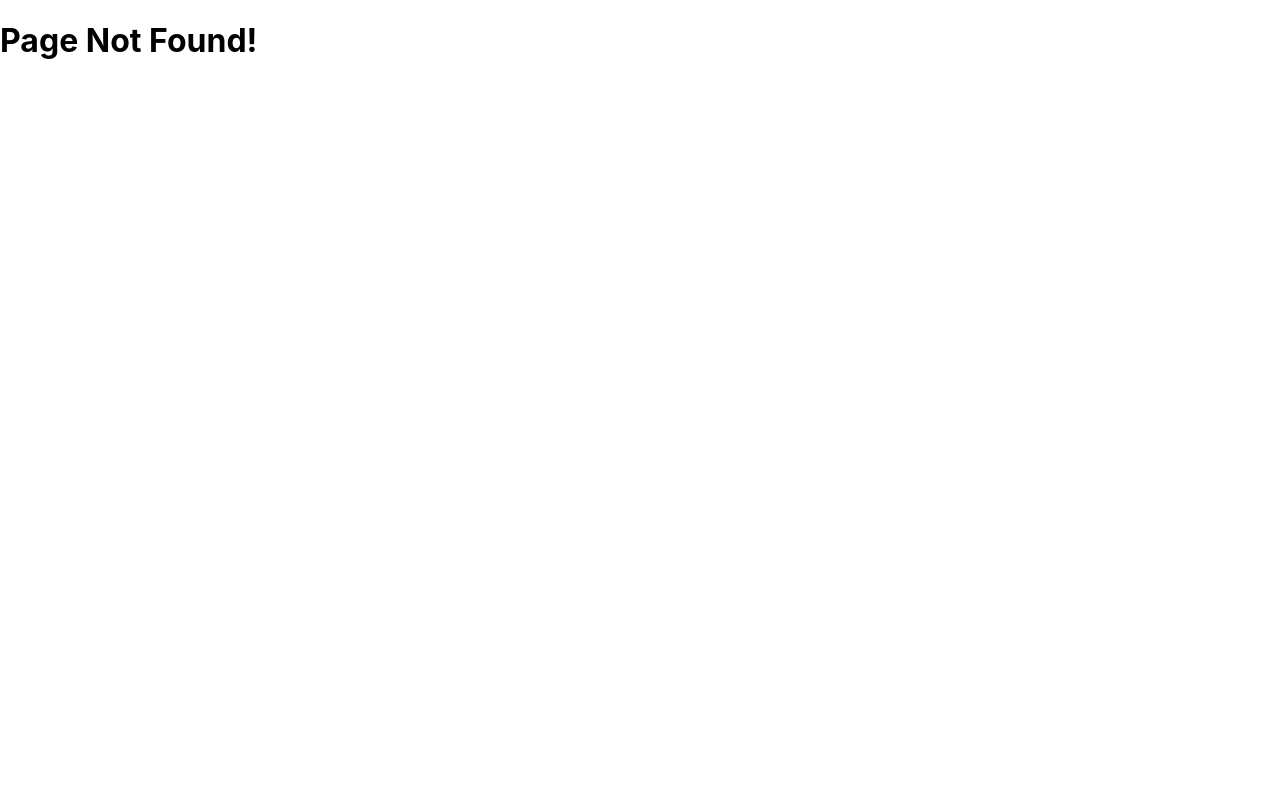
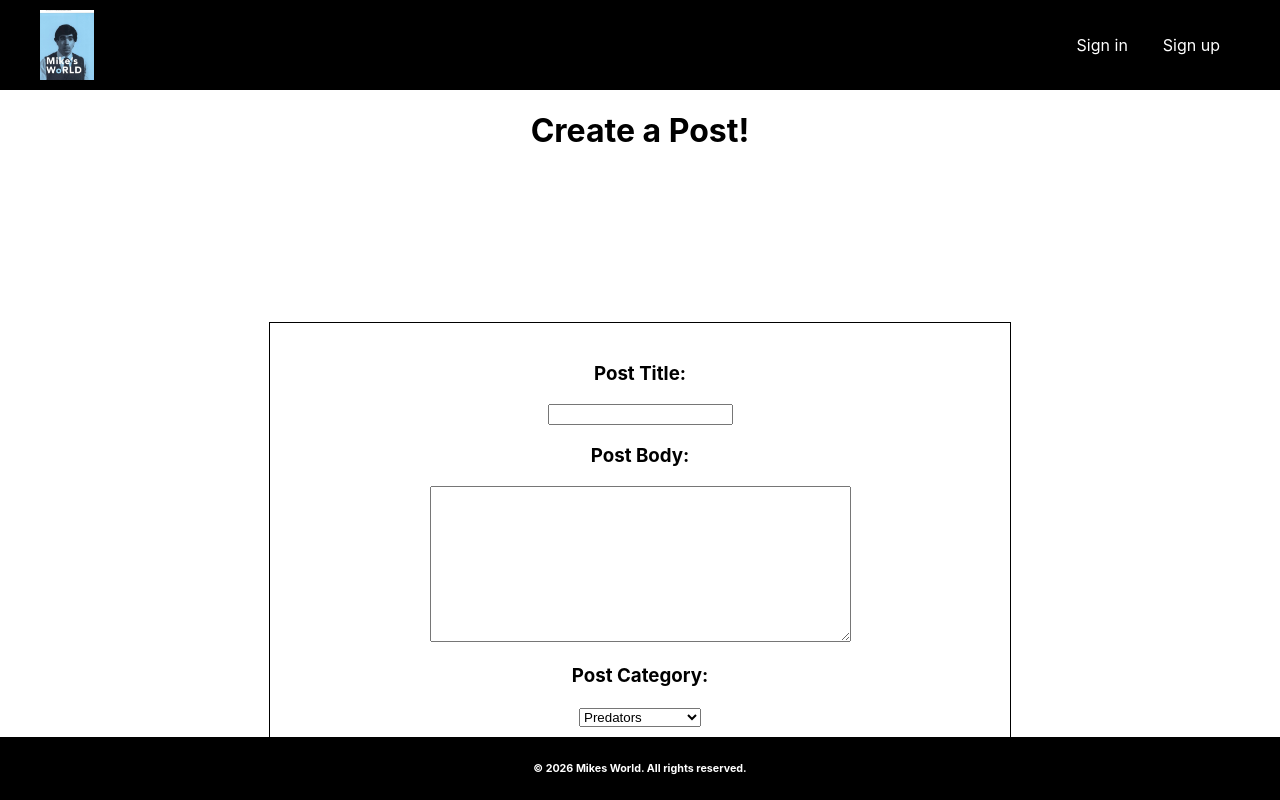
Before and after one commit to mleblanc94/mikesworld, a React (Create React App) app in the folder client/: page /create in a window 1280 px wide. Before the commit this address had no page. Built offline with nearby package versions, Linux system fonts and the light colour scheme.

Commit message:
added createPost frontend page

```diff
--- a/client/src/components/Footer.jsx
+++ b/client/src/components/Footer.jsx
@@ -2,9 +2,10 @@ import React from 'react';
 import './Components.css';
 
 const Footer = () => {
+    const currentYear = new Date().getFullYear();
     return(
         <div className='footer-div'>
-            <h1>Footer placeholder</h1>
+            <h6>&copy; {currentYear} Mikes World. All rights reserved.</h6>
         </div>
     )
 }
--- a/client/src/components/Header.jsx
+++ b/client/src/components/Header.jsx
@@ -28,6 +28,7 @@ const Header = () => {
                 <Link to='/publicfreakouts'>Public Freakouts</Link>
                 <Link to='/sports'>Sports</Link>
                 <Link to='/videogames'>VideoGames</Link>
+                <Link to='/create'>Create</Link>
 
                 {/* Right side */}
             <span className="header-spacer" />
--- a/client/src/index.js
+++ b/client/src/index.js
@@ -15,6 +15,7 @@ import VideoGames from './pages/VideoGames';
 import Login from './pages/Login';
 import Signup from './pages/Signup';
 import Forgotpw from './pages/Forgotpw';
+import CreatePost from './pages/CreatePost'
 
 
 const router = createBrowserRouter([
@@ -66,6 +67,10 @@ const router = createBrowserRouter([
       {
         path: '/forgotpw',
         element: <Forgotpw />
+      },
+      {
+        path: '/create',
+        element: <CreatePost />
       }
     ]
   }
--- /dev/null
+++ b/client/src/pages/CreatePost.jsx
@@ -0,0 +1,54 @@
+import React from 'react';
+import { useState } from 'react';
+import './Login.css';
+import { useNavigate } from 'react-router-dom';
+
+
+const CreatePost = () => {
+
+    const navigate = useNavigate();
+    const [formState, setFormState] = useState({ title: '', body: '', category: '' });
+    const [uiError, setUiError] = useState('');
+    const [loading, setLoading] = useState(false);
+
+    const handleChange = (e) => {
+        const [name, value] = e.target;
+        setFormState((prev) => ({...prev, [name]: value }))
+    }
+
+    const canSubmit = formState.title.trim() && formState.body.trim() && formState.category.trim();
+
+    const handleSubmit = async (e) => {
+
+    }
+
+    return(
+        <div className='login-page'>
+            <h1>Create a Post!</h1>
+            <form onSubmit={handleSubmit}>
+            <div className="create-post">
+                <h3>Post Title:</h3>
+                <input name='post-title' id='post-title' onChange={handleChange} value={formState.title}></input>
+                <h3>Post Body:</h3>
+                <textarea name="post-body" id="post-body" cols="50" rows="10" onChange={handleChange} value={formState.body}></textarea>
+                <h3>Post Category:</h3>
+                <select name="category" id="category" onChange={handleChange} value={formState.category}>
+                    <option value="predators">Predators</option>
+                    <option value="sports">Sports</option>
+                    <option value="politics">Politics</option>
+                    <option value="public-freakouts">Public Freakouts</option>
+                    <option value="interesting">Interesting</option>
+                    <option value="video-games">Video Games</option>
+                    <option value="food">Food</option>
+                </select>
+                <div className="buttons-div"></div>
+                <button type="submit" disabled={!canSubmit || loading}>
+                    {loading ? "Logging in..." : "Submit"}
+                    </button>
+            </div>
+            </form>
+        </div>
+    )
+}
+
+export default CreatePost;
--- a/client/src/pages/Home.jsx
+++ b/client/src/pages/Home.jsx
@@ -4,7 +4,7 @@ import './Home.css'
 const Home = () => {
     return(
         <div>
-            <h1 className="title">Mike's World</h1>
+            <h1 className="title">Mike's World!</h1>
         </div>
     )
 }
--- a/client/src/pages/Login.css
+++ b/client/src/pages/Login.css
@@ -9,7 +9,7 @@
     height: auto;
     width: 700px;
     border: 1px solid black;
-    margin-top: 200px;
+    margin-top: 100px;
 }
 
 .signup-container {
@@ -23,3 +23,11 @@
 button {
     margin-top: 30px;
 }
+
+.create-post {
+    height: auto;
+    width: 700px;
+    border: 1px solid black;
+    margin-top: 150px;
+    padding: 20px;
+}
```
